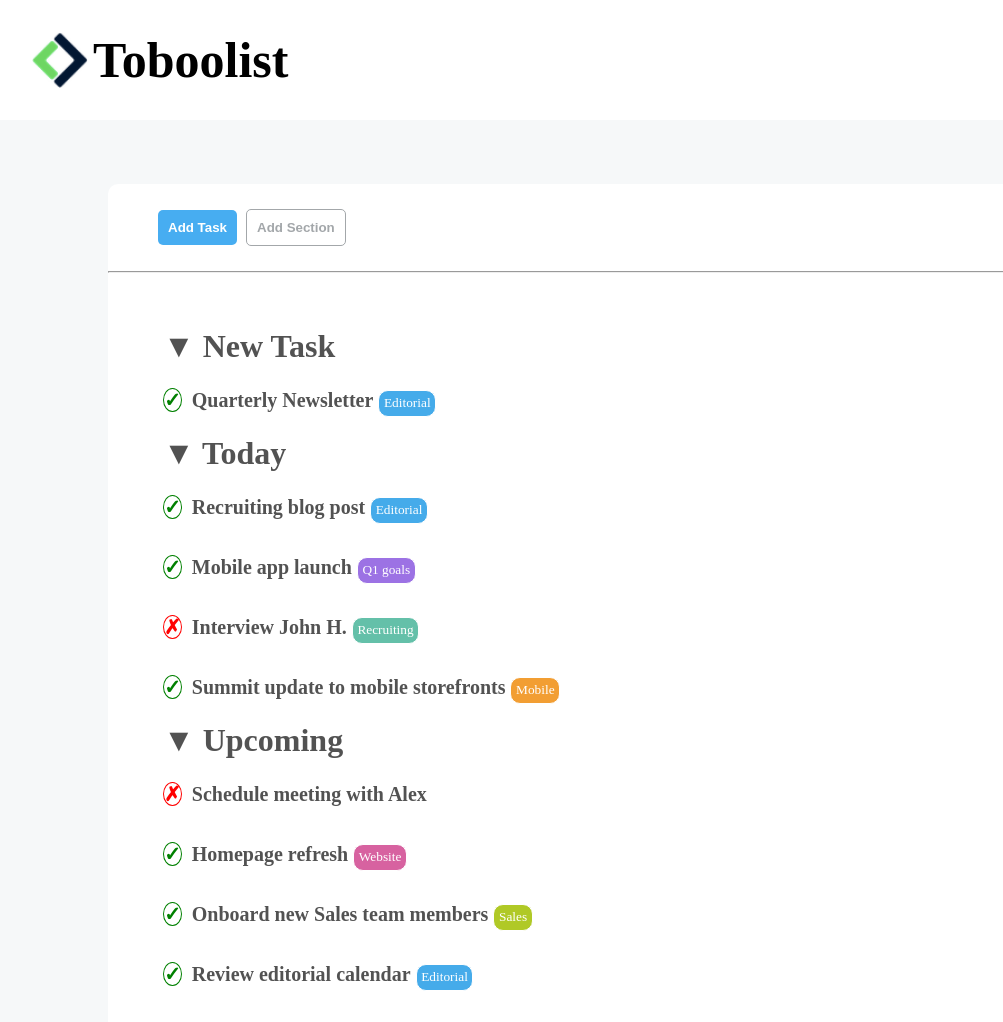
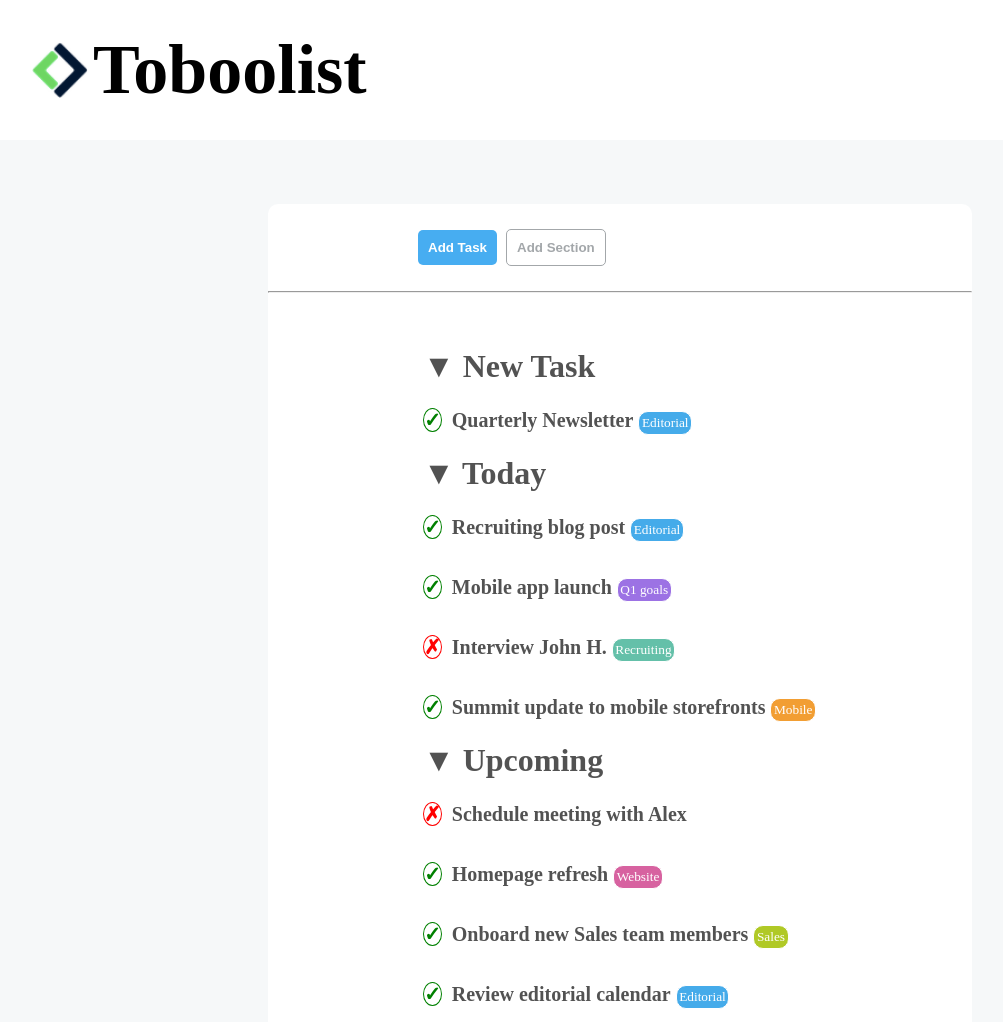
Before and after one commit to iaio998/html-css-toboolist, a plain HTML site: page index.html in a window 1280 px wide. Shown: the top 1022 px of the page, without its empty margins (20-1023 px from the left). Drawn offline with Linux system fonts and the light colour scheme.

Commit message:
Fix errors css

```diff
--- a/css/style.css
+++ b/css/style.css
@@ -17,7 +17,7 @@ img {
 }
 h1 {
   display: inline-block;
-  font-size: 50px;
+  font-size: 70px;
   vertical-align: middle;
 }
 #logo {
@@ -26,12 +26,13 @@ h1 {
 main {
   background-color: white;
   color: rgba(0, 0, 0, 0.678);
-  width: 80%;
+  width: 55%;
   margin: 5% auto;
   border-radius: 10px;
 }
 section {
   padding-left: 50px;
+  margin-left: 100px;
   color: white;
 }
 .first-button,
@@ -58,6 +59,7 @@ section {
 }
 ul {
   padding: 50px;
+  margin-left: 100px;
 }
 h2,
 li {
```
